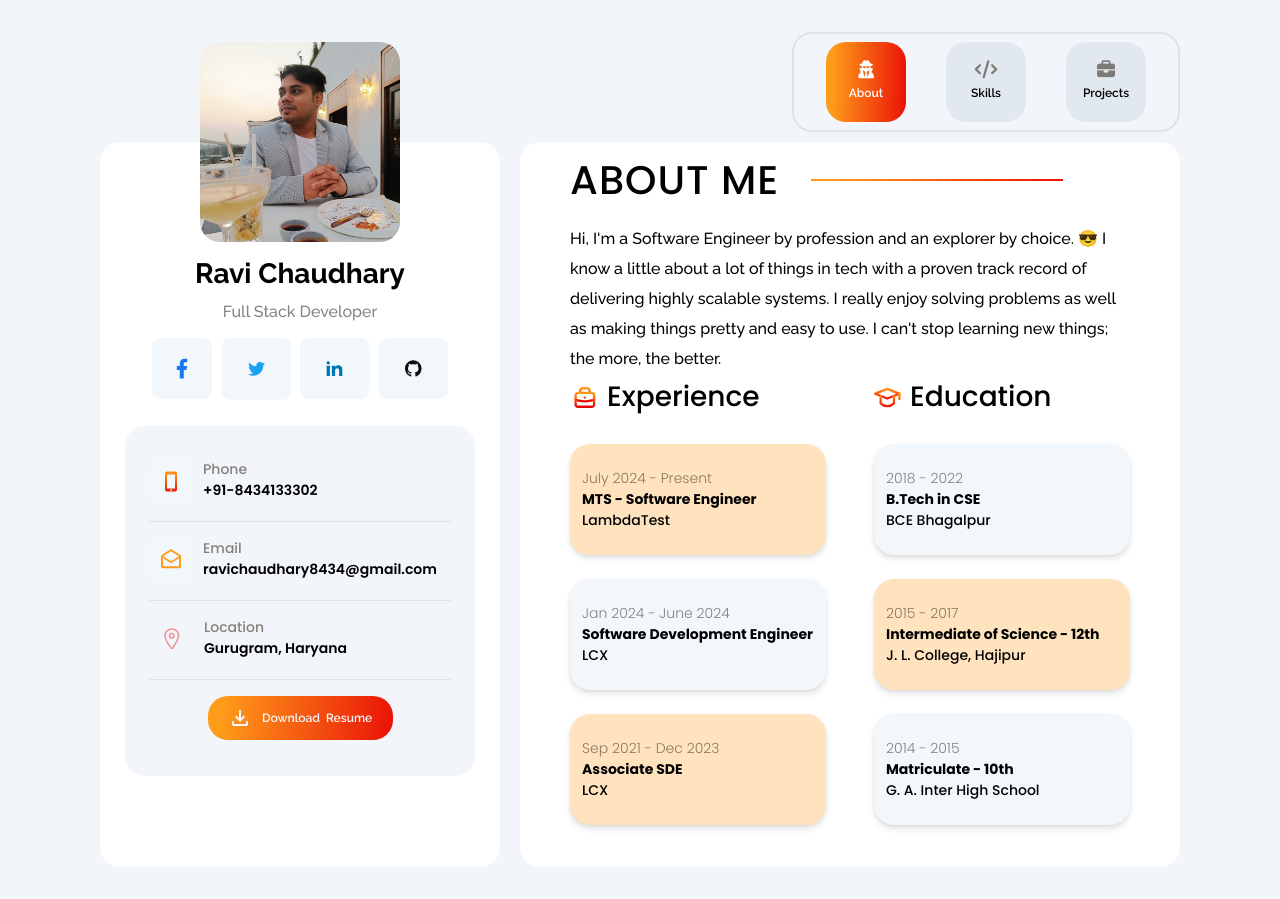
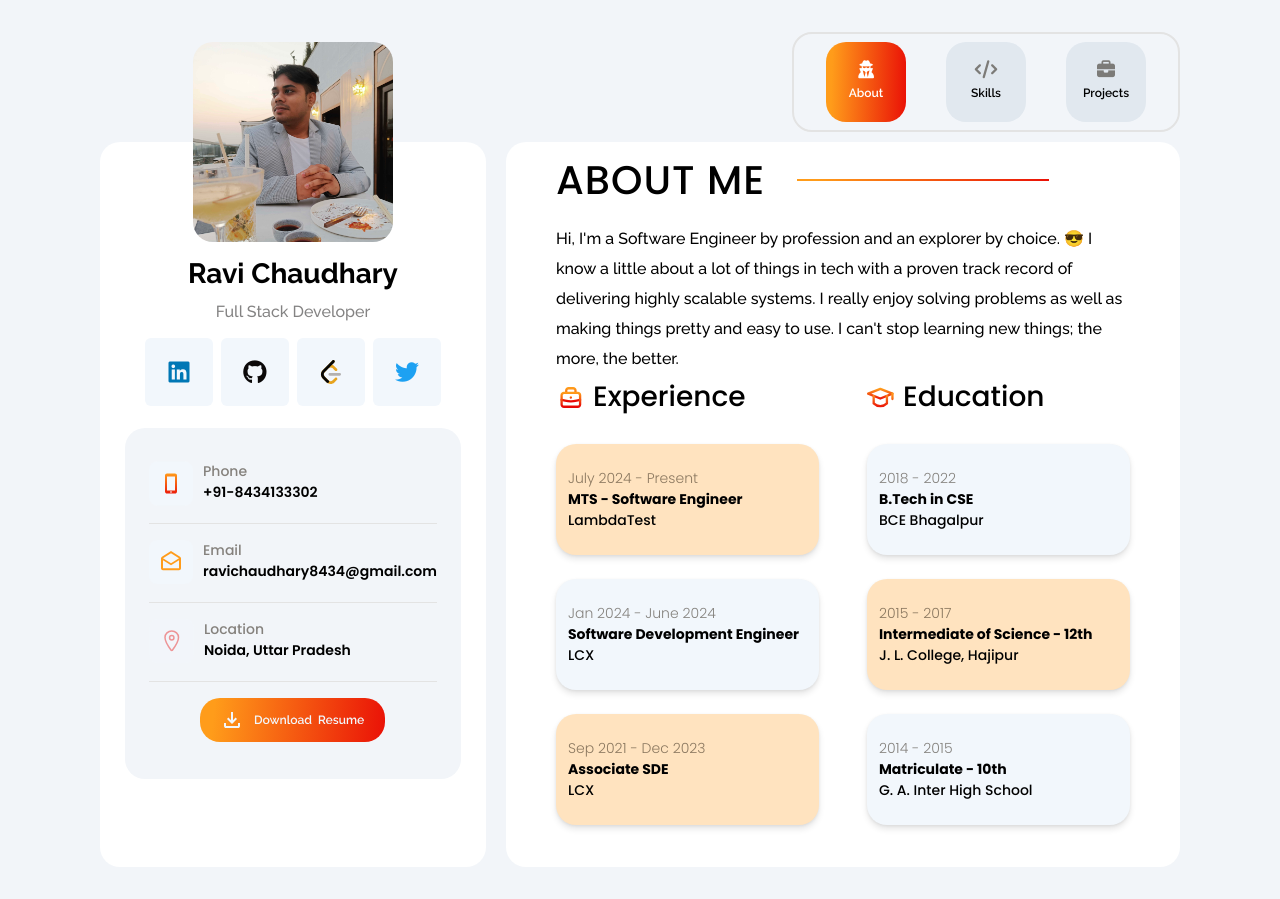
Before and after one commit to ravichaudhary8434/ravichaudharyportfolio, a React (Create React App) app: page / in a window 1280 px wide. Built offline with nearby package versions, Linux system fonts and the light colour scheme.

Commit message:
changes in links

```diff
--- a/src/StyledComponent/AnchorTag.js
+++ b/src/StyledComponent/AnchorTag.js
@@ -1,5 +1,10 @@
 import styled from "styled-components";
 
-const AnchorTag = styled.a``;
+const AnchorTag = styled.a`
+  width: ${(props) => props.width || ""};
+  height: ${(props) => props.height || ""};
+  text-decoration: ${(props) => props.textDecoration || ""};
+  aspect-ratio: ${(props) => props.aspectRatio || ""};
+`;
 
 export default AnchorTag;
--- a/src/StyledComponent/DivTag.js
+++ b/src/StyledComponent/DivTag.js
@@ -4,7 +4,9 @@ const DivTag = styled.div`
   width: ${(props) => props.width || ""};
   height: ${(props) => props.height || ""};
   min-width: ${(props) => props.minWidth || ""};
+  max-width: ${(props) => props.maxWidth || ""};
   min-height: ${(props) => props.minHeight || ""};
+  max-height: ${(props) => props.maxHeight || ""};
   padding: ${(props) => props.padding || ""};
   padding-top: ${(props) => props.paddingTop || ""};
   padding-right: ${(props) => props.paddingRight || ""};
--- a/src/assets/index.js
+++ b/src/assets/index.js
@@ -13,6 +13,7 @@ import { ReactComponent as Education } from "./education.svg";
 import { ReactComponent as Experience } from "./experience.svg";
 import { ReactComponent as CodeIcon } from "./code.svg";
 import { ReactComponent as MentorshipIcon } from "./mentorship.svg";
+import { ReactComponent as Leetcode } from "./leetcode.svg";
 
 export {
   ProfilePic,
@@ -29,4 +30,5 @@ export {
   Experience,
   CodeIcon,
   MentorshipIcon,
+  Leetcode,
 };
--- a/src/components/ContactDetails/index.js
+++ b/src/components/ContactDetails/index.js
@@ -66,43 +66,38 @@ const ContactDetails = () => {
       </TextTag>
       <DivTag
         marginTop="6px"
-        width="296px"
+        width="100%"
+        maxWidth="296px"
         display="flex"
         alignItems="center"
-        justifyContent="space-between"
+        gap="8px"
       >
-        <AnchorTag
-          href={constants.fbProfile}
-          target="_blank"
-          rel="noopener noreferrer"
-        >
-          <Facebook />
-        </AnchorTag>
-        <AnchorTag
-          href={constants.twitterProfile}
-          target="_blank"
-          rel="noopener noreferrer"
-        >
-          <Twitter />
-        </AnchorTag>
-        <AnchorTag
-          href={constants.linkedinProfile}
-          target="_blank"
-          rel="noopener noreferrer"
-        >
-          <Linkedin />
-        </AnchorTag>
-        <AnchorTag
-          href={constants.githubProfile}
-          target="_blank"
-          rel="noopener noreferrer"
-        >
-          <Github />
-        </AnchorTag>
+        {constants.socialProfiles?.map((profile) => (
+          <AnchorTag
+            href={profile?.profileUrl}
+            target="_blank"
+            rel="noopener noreferrer"
+            width="calc(25% - 6px)"
+            aspectRatio="1"
+            textDecoration="none"
+          >
+            <DivTag
+              display="flex"
+              justifyContent="center"
+              alignItems="center"
+              bgColor="aliceBlue"
+              width="100%"
+              height="100%"
+              borderRadius="6px"
+            >
+              {profile?.icon}
+            </DivTag>
+          </AnchorTag>
+        ))}
       </DivTag>
+
       <DivTag
-        width="350px"
-        height="350px"
+        width="100%"
         borderRadius="20px"
         marginTop="22px"
         bgColor="primary"
--- a/src/constants/index.js
+++ b/src/constants/index.js
@@ -1,17 +1,13 @@
-import { CodeIcon, MentorshipIcon } from "../assets";
+import { CodeIcon, Leetcode, MentorshipIcon } from "../assets";
 
 const constants = {
   name: "Ravi Chaudhary",
   headline: "Full Stack Developer",
   phone: "+91-8434133302",
   email: "ravichaudhary8434@gmail.com",
-  location: "Gurugram, Haryana",
+  location: "Noida, Uttar Pradesh",
   profilePic:
     "https://drive.google.com/file/d/1UxRcJSqrDD3yGXGeeVNzNnf2ap6fT1ZK/view?usp=sharing",
-  fbProfile: "https://www.facebook.com/malhotraravi842/",
-  linkedinProfile: "https://www.linkedin.com/in/ravichaudhary8434/",
-  githubProfile: "https://github.com/ravichaudhary8434",
-  twitterProfile: "https://twitter.com/ravichaudhary8_",
   resumeLink:
     "https://drive.usercontent.google.com/u/0/uc?id=1bFO25OCCvAu4AF9FeWm2DeDHMg8uTchg&export=download",
   BIO: `
@@ -19,6 +15,43 @@ const constants = {
     I know a little about a lot of things in tech with a proven track record of delivering highly scalable systems.
     I really enjoy solving problems as well as making things pretty and easy to use. I can't stop learning new things; the more, the better.
 `,
+  socialProfiles: [
+    {
+      platform: "Linkedin",
+      profileUrl: "https://www.linkedin.com/in/ravichaudhary8434/",
+      icon: (
+        <i
+          class="fa-brands fa-linkedin"
+          style={{ color: "#0077B5", fontSize: "24px" }}
+        />
+      ),
+    },
+    {
+      platform: "Github",
+      profileUrl: "https://github.com/ravichaudhary8434",
+      icon: (
+        <i
+          class="fa-brands fa-github"
+          style={{ color: "#0B0909", fontSize: "24px" }}
+        />
+      ),
+    },
+    {
+      platform: "Leetcode",
+      profileUrl: "https://leetcode.com/ravichaudhary8434/",
+      icon: <Leetcode style={{ width: "24px", height: "24px" }} />,
+    },
+    {
+      platform: "Twitter",
+      profileUrl: "https://twitter.com/ravichaudhary8_",
+      icon: (
+        <i
+          class="fa-brands fa-twitter"
+          style={{ color: "#1DA1F2", fontSize: "24px" }}
+        />
+      ),
+    },
+  ],
   experience: [
     {
       duration: "July 2024 - Present",
--- a/src/pages/Projects.js
+++ b/src/pages/Projects.js
@@ -9,13 +9,30 @@ const StyledImg = styled.img`
   border-radius: 6px 6px 0 0;
 `;
 
+const CardContainer = styled.a`
+  width: calc(33.33% - 16px);
+  text-decoration: none;
+  box-shadow: 0 4px 6px rgba(0, 0, 0, 0.1);
+  transition: transform 0.3s ease, box-shadow 0.3s ease;
+
+  &:hover {
+    transform: translateY(-10px);
+    box-shadow: 0 8px 12px rgba(0, 0, 0, 0.2);
+  }
+`;
+
 const Work = () => {
   return (
     <DivTag borderRadius="20px" padding="18px 50px" minHeight="700px">
       <PageTitle label="Projects" />
       <DivTag display="flex" flexWrap="wrap" gap="24px">
         {constants.projects?.map((project) => (
-          <DivTag bsDefault width="calc(33.33% - 16px)" borderRadius="6px">
+          <CardContainer
+            href="https://www.google.com"
+            target="_blank"
+            rel="noopener noreferrer"
+          >
+            <DivTag bsDefault width="100%" borderRadius="6px">
               <StyledImg src={project.imageUrl} />
               <DivTag padding="8px">
                 <TextTag fontSize="16px">{project?.projectName || ""}</TextTag>
@@ -24,6 +41,7 @@ const Work = () => {
                 </TextTag>
               </DivTag>
             </DivTag>
+          </CardContainer>
         ))}
       </DivTag>
     </DivTag>
```
Also changed, not shown: src/assets/leetcode.svg (added). Lines whose indentation alone changed are shown as unchanged.
